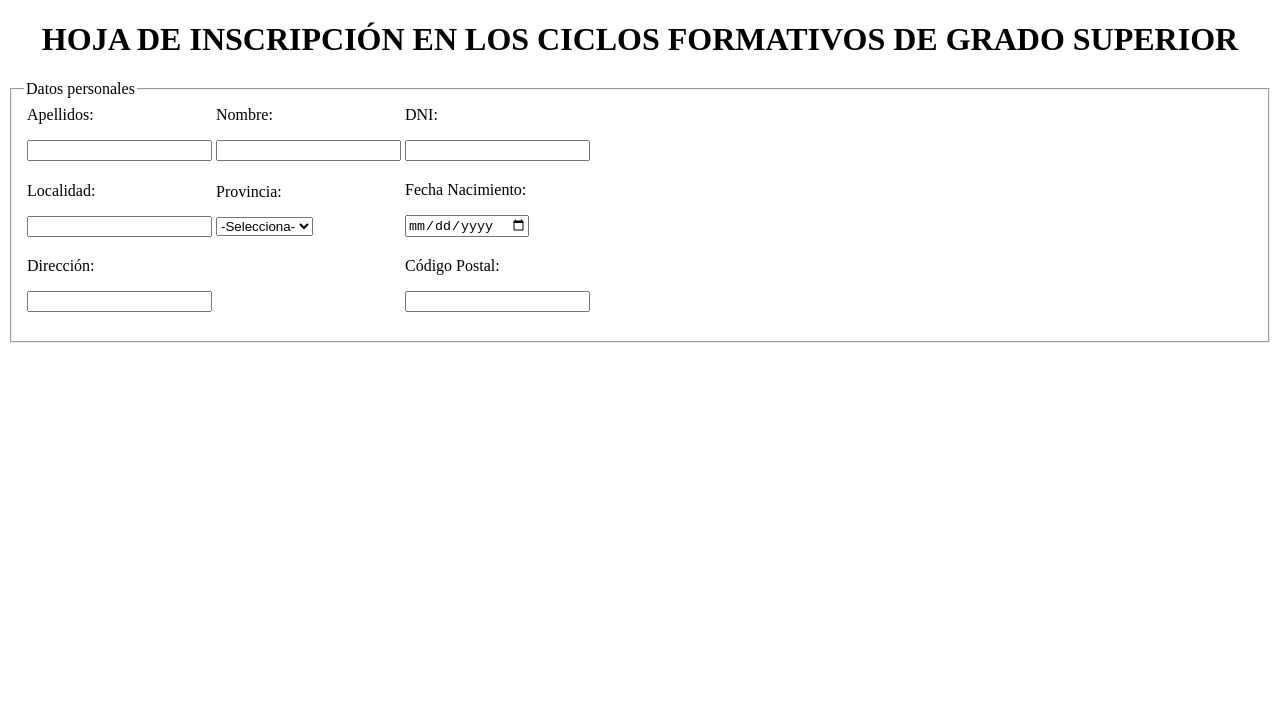
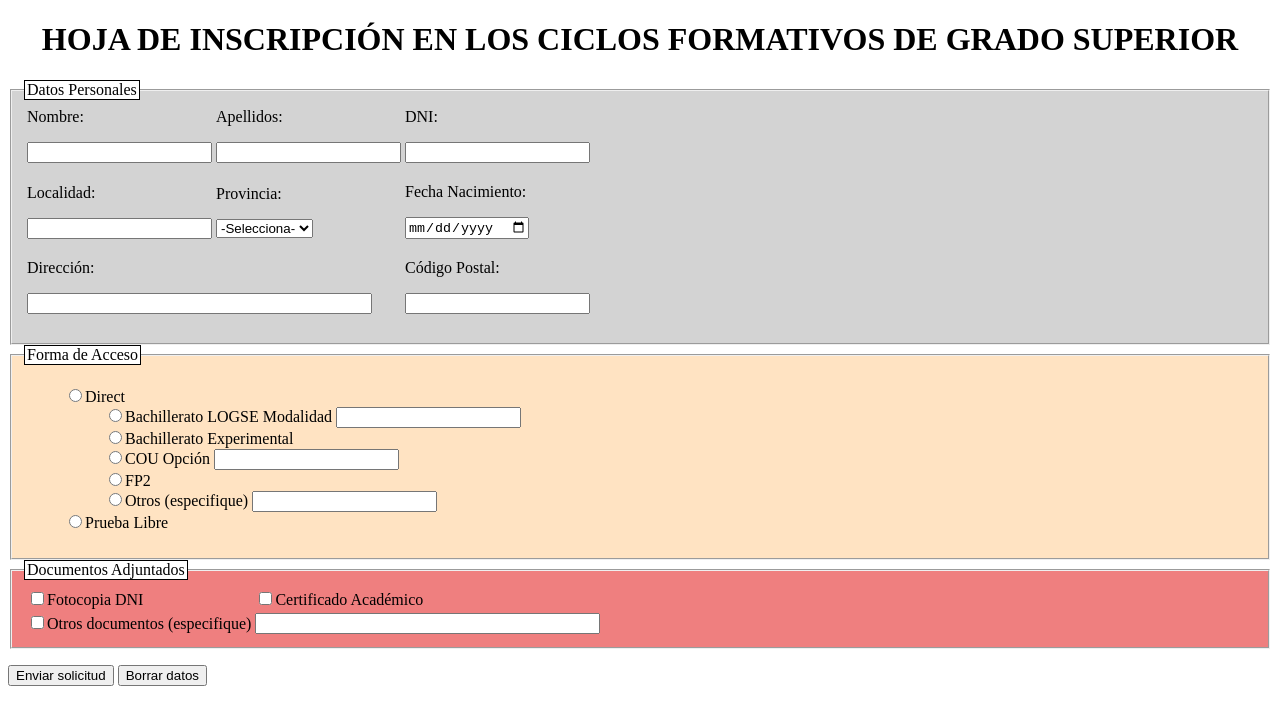
Before and after one commit to DanielVerano/LenguajeMarcas, a plain HTML site: page Unidad 2 - HTML/Ejercicio6_Formulario2/ej6.html in a window 1280 px wide. Drawn offline with Linux system fonts and the light colour scheme.

Commit message:
Ejercicio Formulario

```diff
--- a/Unidad 2 - HTML/Ejercicio6_Formulario2/ej6.html
+++ b/Unidad 2 - HTML/Ejercicio6_Formulario2/ej6.html
@@ -6,23 +6,43 @@
     <meta http-equiv="X-UA-Compatible" content="IE=edge">
     <meta name="viewport" content="width=device-width, initial-scale=1.0">
     <title>Ejercicio 6</title>
+    <style>
+        #datos-personales {
+            background-color: lightgrey;
+        }
+
+        #forma-acceso {
+            background-color: #ffe3c2;
+        }
+
+        #documentos {
+            background-color: #ef7f7f;
+        }
+
+        legend {
+            border: 1px solid black;
+            background-color: white;
+        }
+    </style>
 </head>
 
 <body>
     <h1 style="text-align: center;">HOJA DE INSCRIPCIÓN
         EN LOS CICLOS FORMATIVOS DE GRADO SUPERIOR</h1>
-    <fieldset>
-        <legend>Datos personales</legend>
+    <form action="/" method="post">
+        <fieldset id="datos-personales">
+            <legend>Datos Personales</legend>
             <table>
                 <tbody>
                     <tr>
                         <td>
+                            <label for="nombre">Nombre:</label>
+                            <p><input type="text" name="nombre" id=""></p>
+
+                        </td>
+                        <td>
                             <label for="apellidos">Apellidos:</label>
                             <p><input type="text" name="apellidos" id=""></p>
-                    </td>
-                    <td>
-                        <label for="nombre">Nombre:</label>
-                        <p><input type="text" name="nombre" id=""></p>
                         </td>
                         <td>
                             <label for="dni">DNI:</label>
@@ -37,7 +57,7 @@
                         <td>
                             <label for="provincia">Provincia:</label>
                             <p><select name="provincia" id="">
-                                <option value="-" selected>-Selecciona-</option>
+                                    <option value="" selected>-Selecciona-</option>
                                     <option value="S">Sevilla</option>
                                     <option value="H">Huelva</option>
                                     <option value="C">Cádiz</option>
@@ -55,7 +75,7 @@
                     <tr>
                         <td colspan="2">
                             <label for="direccion">Dirección:</label>
-                        <p><input type="text" name="direccion" id=""></p>
+                            <p><input type="text" name="direccion" id="" size="40"></p>
                         </td>
                         <td>
                             <label for="cod_postal">Código Postal:</label>
@@ -66,6 +86,46 @@
             </table>
 
         </fieldset>
+
+        <fieldset id="forma-acceso">
+            <legend>Forma de Acceso</legend>
+            <ul style="list-style-type: none;">
+                <li>
+                    <input type="radio" name="acceso">Direct
+                    <ul style="list-style-type: none;">
+                        <li><input type="radio" name="opcion">Bachillerato LOGSE Modalidad <input type="text"
+                                name="opcion-2"></li>
+                        <li><input type="radio" name="opcion">Bachillerato Experimental</li>
+                        <li><input type="radio" name="opcion">COU Opción <input type="text" name="opcion-4"></li>
+                        <li><input type="radio" name="opcion">FP2</li>
+                        <li><input type="radio" name="opcion">Otros (especifique) <input type="text" name="opcion-6">
+                        </li>
+                    </ul>
+                </li>
+                <li><input type="radio" name="acceso">Prueba Libre</li>
+            </ul>
+        </fieldset>
+
+        <fieldset id="documentos">
+            <legend>Documentos Adjuntados</legend>
+            <table>
+                <tbody>
+                    <tr>
+                        <td><input type="checkbox" name="docs">Fotocopia DNI</td>
+                        <td><input type="checkbox" name="docs">Certificado Académico</td>
+                    </tr>
+                    <tr>
+                        <td><input type="checkbox" name="docs">Otros documentos (especifique)</td>
+                        <td><input type="text" name="docs" size="40"></td>
+                    </tr>
+                </tbody>
+            </table>
+        </fieldset>
+        <p>
+            <input type="submit" value="Enviar solicitud">
+            <input type="reset" value="Borrar datos">
+        </p>
+    </form>
 </body>
 
 </html>
```
Lines whose indentation alone changed are shown as unchanged.
